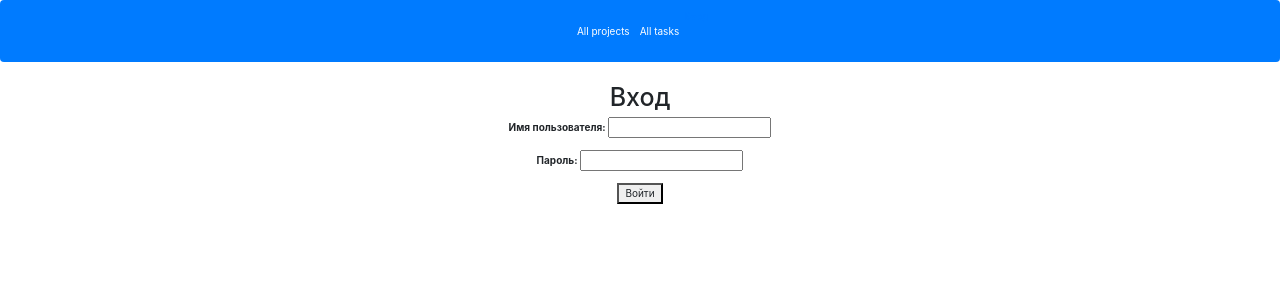
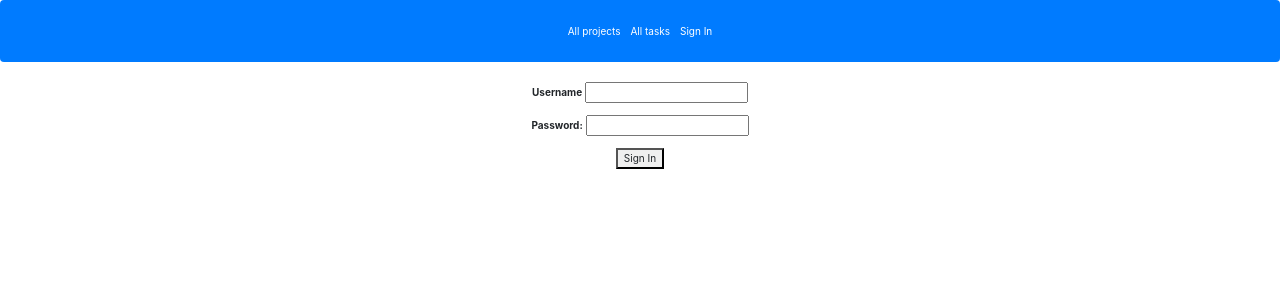
Before and after one commit to Alnazhm/homework_61_zhuldyz_kalbayeva, a Django app: page /auth/login/ in a window 1280 px wide. Shown: the top 300 px of the page. Run offline with Django 4.2, Linux system fonts and the light colour scheme; some libraries are stand-ins or nearby versions.

Commit message:
Изменила форму входа и базовый шаблон, в форме входа сделала лабелы на английском и в базом стилей кнопок выйти и войти

```diff
--- a/app/accounts/templates/login.html
+++ b/app/accounts/templates/login.html
@@ -2,21 +2,20 @@
 {% extends 'base.html' %}
 {% block content %}
 <div class="container">
-    <h1 class="text-center">Вход</h1>
     <form action="{% url 'login' %}" method="post" class="text-center">
         {% csrf_token %}
         {% if has_error %}
-            <p class="form-error">Неверное имя пользователя или пароль.</p>
+            <p class="form-error">Username or passowrd invalid</p>
         {% endif %}
         <div class="form-group">
-            <label for="username" class="form-label">Имя пользователя:</label>
+            <label for="username" class="form-label">Username</label>
             <input type="text" name="username" id="username">
         </div>
         <div class="form-group">
-            <label for="password" class="form-label">Пароль:</label>
+            <label for="password" class="form-label">Password:</label>
             <input type="password" name="password" id="password">
         </div>
-        <button type="submit">Войти</button>
+        <button type="submit">Sign In</button>
     </form>
 </div>
 {% endblock %}
--- a/app/todolist/templates/base.html
+++ b/app/todolist/templates/base.html
@@ -26,14 +26,22 @@
         <li class="nav-item active ">
         <a class="nav-link text-white" href="{% url 'add_project' %}">Add project<span class="sr-only">(current)</span></a>
       </li>
-        <li>
-                    <form action="{% url 'logout' %}" method="post">
+
+            <li class="nav-item active ">
+
+                   <a class="nav-link text-black"><form action="{% url 'logout' %}" method="post">
                         {% csrf_token %}
-                        <input type="submit" value="Выйти">
-                    </form>
+                        <input type="submit" value="Logout">
+                    </form><span class="sr-only">(current)</span></a>
                 </li>
+
+
+
             {% else %}
-        <li style="color: white;"><a href="{% url 'login' %}" role="button">Вход</a></li>
+
+             <li class="nav-item active " style="color: white;"><a class="nav-link text-white" href="{% url 'login' %}" role="button">Sign In<span class="sr-only">(current)</span></a></li>
+
+
         {% endif %}
     </ul>
   </div>
```
